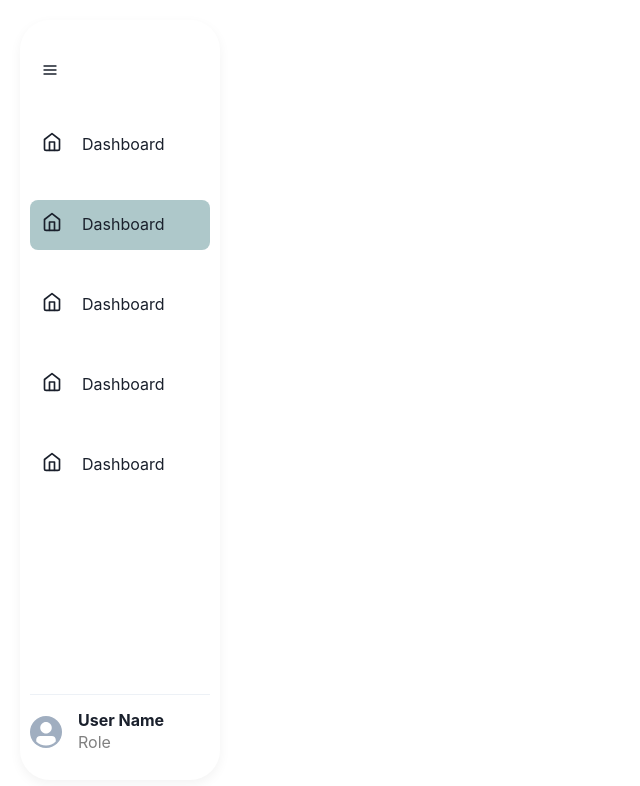
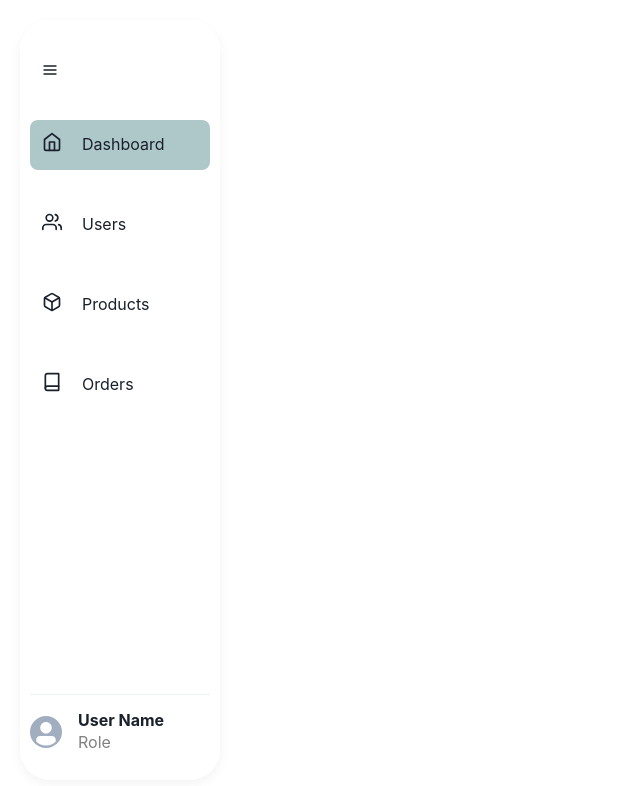
Before and after one commit to NoamA91/E-Commerce-App, a React (Vite) app in the folder client/Managers/: page / in a window 1280 px wide. Shown: the top 786 px of the page, without its empty margins (0-640 px from the left). Built offline with nearby package versions, Linux system fonts and the light colour scheme.

Commit message:
managers - fix sidebar

```diff
--- a/client/Managers/src/components/sections/NavHoverBox.jsx
+++ /dev/null
@@ -1,9 +0,0 @@
-
-
-const NavHoverBox = () => {
-    return (
-        <div>NavHoverBox</div>
-    )
-}
-
-export default NavHoverBox
--- a/client/Managers/src/components/sections/NavItem.jsx
+++ b/client/Managers/src/components/sections/NavItem.jsx
@@ -1,43 +1,56 @@
-import {
-    Flex,
-    Text,
-    Icon,
-    Link,
-    Menu,
-    MenuButton,
-    MenuList
-} from '@chakra-ui/react'
-import NavHoverBox from '../sections/NavHoverBox'
+import { Flex, Text, Icon, Link, Menu, MenuButton, Tooltip } from "@chakra-ui/react";
 
-const NavItem = ({ navSize, title, icon, active, description }) => {
+const NavItem = ({ navSize, title, icon, active, handleClick }) => {
   return (
     <Flex
       mt={30}
-            flexDir="column"
-            w="100%"
+      flexDir='column'
+      w='100%'
       alignItems={navSize === "small" ? "center" : "flex-start"}
     >
       <Menu placement='right'>
+        {navSize === "small" ? (
+          <Tooltip borderRadius={5} hasArrow label={title} placement='right'>
             <Link
-                    backgroundColor={active && "#AEC8CA"}
+              backgroundColor={active ? "#AEC8CA" : "transparent"}
               p={3}
               borderRadius={8}
-                    _hover={{ textDecor: 'none', backgroundColor: '#AEC8CA' }}
+              _hover={{ backgroundColor: "#AEC8CA" }}
               w={navSize === "large" && "100%"}
+              onClick={() => handleClick(title)}
             >
-                    <MenuButton w="100%">
+              <MenuButton w='100%'>
                 <Flex>
-                            <Icon as={icon} fontSize="xl" color={active ? "A82AAAD" : "grey.500"} />
-                            <Text ml={5} display={navSize === "small" ? "none" : "flex"}>{title}</Text>
+                  <Icon as={icon} fontSize='xl' color={active ? "A82AAAD" : "grey.500"} />
+                  <Text ml={5} display={navSize === "small" ? "none" : "flex"}>
+                    {title}
+                  </Text>
                 </Flex>
               </MenuButton>
             </Link>
-                <MenuList>
-                    <NavHoverBox title={title} icon={icon} description={description} />
-                </MenuList>
+          </Tooltip>
+        ) : (
+          <Link
+            backgroundColor={active ? "#AEC8CA" : "transparent"}
+            p={3}
+            borderRadius={8}
+            _hover={{ backgroundColor: "#AEC8CA" }}
+            w={navSize === "large" && "100%"}
+            onClick={() => handleClick(title)}
+          >
+            <MenuButton w='100%'>
+              <Flex>
+                <Icon as={icon} fontSize='xl' color={active ? "A82AAAD" : "grey.500"} />
+                <Text ml={5} display={navSize === "small" ? "none" : "flex"}>
+                  {title}
+                </Text>
+              </Flex>
+            </MenuButton>
+          </Link>
+        )}
       </Menu>
     </Flex>
-    )
-}
+  );
+};
 
-export default NavItem
+export default NavItem;
--- a/client/Managers/src/components/sections/Sidebar.jsx
+++ b/client/Managers/src/components/sections/Sidebar.jsx
@@ -1,38 +1,36 @@
-import {
-    Flex,
-    Divider,
-    Avatar,
-    Heading,
-    Text,
-    IconButton
-} from "@chakra-ui/react"
-import { useState } from "react"
-
-import { FiMenu, FiHome } from "react-icons/fi";
+import { Flex, Divider, Avatar, Heading, Text, IconButton } from "@chakra-ui/react";
+import { useState } from "react";
+import { FiMenu, FiHome, FiUsers, FiBox, FiBook } from "react-icons/fi";
 import NavItem from "./NavItem";
 
 const Sidebar = () => {
   const [navSize, setNavSize] = useState("large");
+  const [activeItem, setActiveItem] = useState("Dashboard");
+
+  const handleItemClick = (title) => {
+    setActiveItem(title);
+  };
+
   return (
     <Flex
-            pos="sticky"
-            left="5"
-            h="95vh"
-            mt="2.5vh"
-            boxShadow="0 4px 12px 0 rgba(0,0,0,0.05)"
-            borderRadius={navSize == "small" ? "15" : "30px"}
-            w={navSize == "small" ? "75px" : "200px"}
-            flexDir="column"
-            justifyContent="space-between"
+      pos='sticky'
+      left='5'
+      h='95vh'
+      mt='2.5vh'
+      boxShadow='0 4px 12px 0 rgba(0,0,0,0.05)'
+      borderRadius={navSize === "small" ? "15" : "30px"}
+      w={navSize === "small" ? "75px" : "200px"}
+      flexDir='column'
+      justifyContent='space-between'
     >
       <Flex
-                p="5%"
-                flexDir="column"
-                alignItems={navSize == "small" ? "center" : "flex-start"}
-                as="nav"
+        p='5%'
+        flexDir='column'
+        alignItems={navSize === "small" ? "center" : "flex-start"}
+        as='nav'
       >
         <IconButton
-                    background="none"
+          background='none'
           mt={5}
           _hover={{ background: "none" }}
           icon={<FiMenu />}
@@ -40,32 +38,55 @@ const Sidebar = () => {
             navSize === "small" ? setNavSize("large") : setNavSize("small");
           }}
         />
-                <NavItem navSize={navSize} icon={FiHome} title="Dashboard" description="" />
-                <NavItem navSize={navSize} icon={FiHome} title="Dashboard" active />
-                <NavItem navSize={navSize} icon={FiHome} title="Dashboard" />
-                <NavItem navSize={navSize} icon={FiHome} title="Dashboard" />
-                <NavItem navSize={navSize} icon={FiHome} title="Dashboard" />
+        <NavItem
+          navSize={navSize}
+          icon={FiHome}
+          title='Dashboard'
+          active={activeItem === "Dashboard"}
+          handleClick={handleItemClick}
+        />
+        <NavItem
+          navSize={navSize}
+          icon={FiUsers}
+          title='Users'
+          active={activeItem === "Users"}
+          handleClick={handleItemClick}
+        />
+        <NavItem
+          navSize={navSize}
+          icon={FiBox}
+          title='Products'
+          active={activeItem === "Products"}
+          handleClick={handleItemClick}
+        />
+        <NavItem
+          navSize={navSize}
+          icon={FiBook}
+          title='Orders'
+          active={activeItem === "Orders"}
+          handleClick={handleItemClick}
+        />
       </Flex>
       <Flex
-                p="5%"
-                flexDir="column"
-                w="100%"
-                alignItems={navSize == "small" ? "center" : "flex-start"}
+        p='5%'
+        flexDir='column'
+        w='100%'
+        alignItems={navSize === "small" ? "center" : "flex-start"}
         mb={4}
       >
-                <Divider
-                    display={navSize == "small" ? "none" : "flex"}
-                />
-                <Flex mt={4} alignItems="center">
-                    <Avatar size="sm" />
-                    <Flex flexDir="column" ml={4} display={navSize == "small" ? "none" : "flex"}>
-                        <Heading as="h3" size="sm">User Name</Heading>
-                        <Text color="grey">Role</Text>
+        <Divider display={navSize === "small" ? "none" : "flex"} />
+        <Flex mt={4} alignItems='center'>
+          <Avatar size='sm' />
+          <Flex flexDir='column' ml={4} display={navSize === "small" ? "none" : "flex"}>
+            <Heading as='h3' size='sm'>
+              User Name
+            </Heading>
+            <Text color='grey'>Role</Text>
           </Flex>
         </Flex>
       </Flex>
     </Flex>
-    )
-}
+  );
+};
 
-export default Sidebar
+export default Sidebar;
```
Lines whose indentation alone changed are shown as unchanged.
